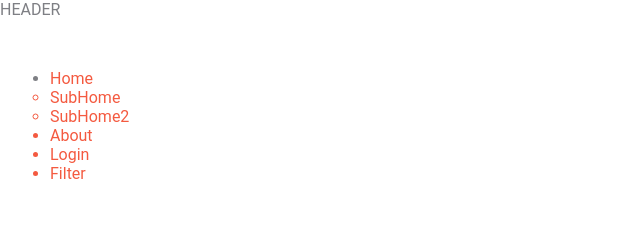
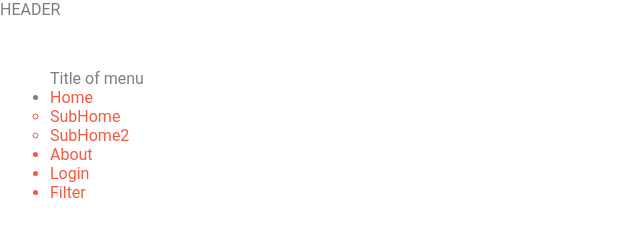
Before and after one commit to vov20a/FirstProject, a plain HTML site: page index.html in a window 1280 px wide. Shown: the whole page, without its empty margins (0-640 px from the left). Drawn offline with Linux system fonts and the light colour scheme.

Commit message:
Master TitleMenu

```diff
--- a/index.html
+++ b/index.html
@@ -11,6 +11,7 @@
 </head>
 <header>HEADER</header>
 <div class="menu">
+    <p>Title of menu</p>
     <ul>
         <a href="#">
             <li>Home
```
